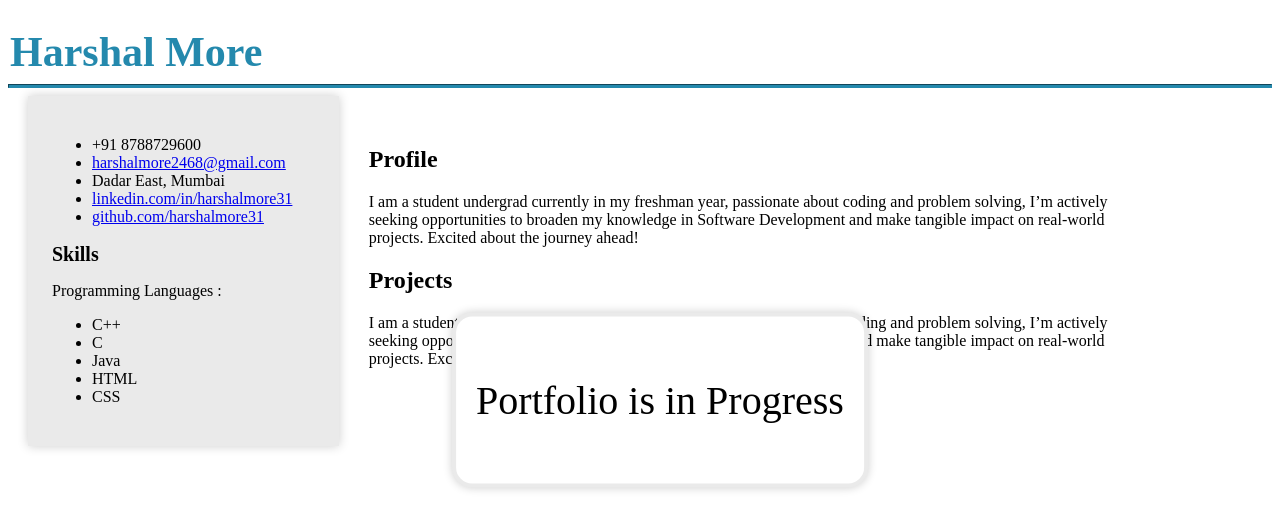
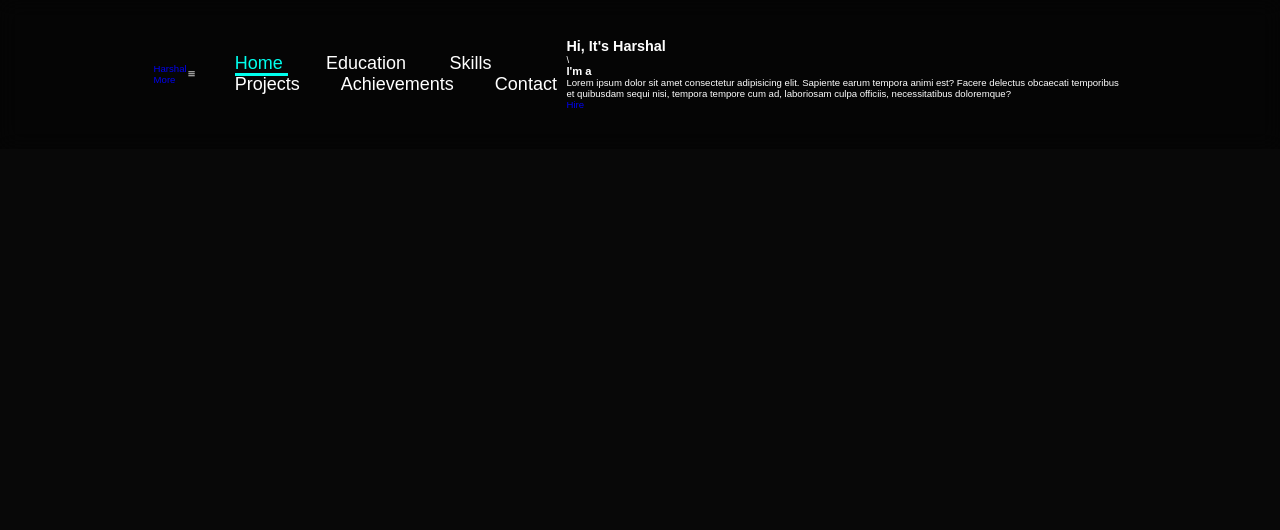
Before and after one commit to harshalmore31/harshalmore31.github.io, a plain HTML site: page index.html in a window 1280 px wide. Drawn offline with nearby package versions, Linux system fonts and the light colour scheme; a script that the page names is missing.

Commit message:
20 April

```diff
--- a/index.html
+++ b/index.html
@@ -3,55 +3,48 @@
 <head>
     <meta charset="UTF-8">
     <meta name="viewport" content="width=device-width, initial-scale=1.0">
-    <title>Harshal More CV</title>
+    <title>Responsive Portfolio Website</title>
     <link rel="stylesheet" href="style.css">
+    <link href='https://unpkg.com/boxicons@2.1.4/css/boxicons.min.css' rel='stylesheet'>
 </head>
 <body>
-    <B><h1 id="title">Harshal More</h1></B>
-     <B><hr id="hr"></B>
-     <div class="container">
-        <section class="infodata">
-            <p>
-                <ul>
-                    <li>+91 8788729600 </li>
-                    <li><a href="mailto:harshalmore2468@gmail.com">harshalmore2468@gmail.com</a></li>
-                    <li>Dadar East, Mumbai </li>
-                    <li><a href=https://www.linkedin.com/in/harshalmore31>linkedin.com/in/harshalmore31</a></li>
-                    <li><a href=https://github.com/harshalmore31>github.com/harshalmore31</a></li>
-                </ul>
-            </p>
-            <p>
-                <h1 class="skills">Skills</h1>
-                Programming Languages :
-                <ul>
-                    <li>C++</li>
-                    <li>C</li>
-                    <li>Java</li>
-                    <li>HTML</li>
-                    <li>CSS</li>
-                </ul>
-            </p>
+    <header class="header">
+        <a href="#home" class="#logo">Harshal
+            <span>More</span>
+        </a>
+        <i class='bx bx-menu' class="menu-icon"></i>
+
+        <nav class="navbar">
+            <a href="#home" class="active"> Home </a>
+            <a href="#education"> Education </a>
+            <a href="#skills"> Skills </a>
+            <a href="#projects"> Projects</a>
+            <a href="#achievements"> Achievements</a>
+            <a href="#contact"> Contact </a>
+        </nav>
+
+        <section class="home" id="home">
+            <div class="home-content">
+                <h1>Hi, It's <span>Harshal</span></h1>\
+                <h3 class="text-animation">I'm a <span></span></h3>
+                <p>
+                    Lorem ipsum dolor sit amet consectetur adipisicing elit. Sapiente earum tempora animi est? Facere delectus obcaecati temporibus et quibusdam sequi nisi, tempora tempore cum ad, laboriosam culpa officiis, necessitatibus doloremque?
+                </p>
+                <div class="social-icons">
+                    <a href="#"></a>
+                    <a href="#"></a>
+                    <a href="#"></a>
+                    <a href="#"></a>
+                </div>
+                <div class="btn-group">
+                    <a href="#" class="btn">Hire</a>
+                    <a href="#contact"></a>
+
+                </div>
+            </div>
         </section>
-        <section class="main">
 
-            <p class="par1">
-                <h1>Profile</h1>
-                I am a student undergrad currently in my freshman year, passionate
-                about coding and problem solving, I’m actively seeking opportunities to
-                broaden my knowledge in Software Development and make tangible
-                impact on real-world projects. Excited about the journey ahead!
-            </p>
-
-            <p class="par2">
-                <h1>Projects</h1>
-                I am a student undergrad currently in my freshman year, passionate
-                about coding and problem solving, I’m actively seeking opportunities to
-                broaden my knowledge in Software Development and make tangible
-                impact on real-world projects. Excited about the journey ahead!
-            </p>
-
-        </section>
-     </div>
+    </header>
     <script src="script.js"></script>
 </body>
 </html>
--- a/script.js
+++ /dev/null
@@ -1,17 +0,0 @@
-window.onload = function() {
-    const popUpCard = document.createElement('div');
-    popUpCard.style.position = 'fixed';
-    popUpCard.style.top = '50%';
-    popUpCard.style.left = '50%';
-    popUpCard.style.transform = 'translate(-50%, -50%)';
-    popUpCard.style.backgroundColor = 'white';
-    popUpCard.style.padding = '20px';
-    popUpCard.style.borderRadius = '20px';
-    popUpCard.style.boxShadow = '0 0 10px rgba(0, 0, 0, 0.2)';
-    popUpCard.style.zIndex = '9999';
-    popUpCard.classList.add('infodata');
-popUpCard.classList.add('hover');
-
-    popUpCard.innerHTML = '<p style="color: black; font-size: 40px"> Portfolio is in Progress </p>';
-    document.body.appendChild(popUpCard);
-};
--- a/style.css
+++ b/style.css
@@ -1,61 +1,84 @@
-.body{
-    display: flex;
-  flex-wrap: wrap;
-  font-family: Helvetica, Sans-Serif;
+*{
+    margin: 0;
+    padding: 0;
+    box-sizing: border-box;
+    text-decoration: none;
+    border: none;
+    outline: none;
+    scroll-behavior: smooth;
+    font-family: "Poppins", sans-serif;
 }
 
-#title{
-    padding-left: 2px;
-    color: rgb(36, 137, 173);
-    font-size: 42px;
-    margin-bottom: auto;
+/* the above is used to reset the default css styling state */
+
+:root{
+    --bg-color: #080808;
+    --second-bg-color: #131313;
+    --text-color: #ffffff;
+    --main-color: #00ffee;
 }
 
-#hr{
-    color: rgb(36, 137, 173);
-    border-color: rgb(36, 137, 173);
-    height: 2px;
-    background: rgb(36, 137, 173);
+/* It states and changes the default values in the root lvl and then access them as a global variables " */
+
+html{
+    font-size: 60%;
+    overflow-x: hidden;
 }
 
-.infodata{
-    font: Helvetica;
-    flex: 1;
-    padding: 20px;
-    border: 4px solid #eaeaea;
-    background: #eaeaea;
-    margin-left: 20px ;
+body{
+    background-color: var(--bg-color);
+    color: var(--text-color);
 }
 
-.main{
-    font: Helvetica;
-    flex: 3;
-    padding: 20px;
-    margin: 10px;
-    margin-right: 95px ;
-
+.header{
+    position: fixed;
+    top: 0;
+    left: 0;
+    width: 100%;
+    padding: 4rem 12% 4rem;
+    background: rgba(0, 0, 0, 0.3);
+    backdrop-filter: blur(10px);
+    display: flex;
+    justify-content: space-between;
+    align-items: center;
+    z-index: 5;
 }
 
-.par1{
-    font: Helvetica;
-    font-size: 18px;
+.logo{
+    font-size: 3rem;
+    color: var(--text-color);
+    font-weight: 800;
+    cursor: pointer;
+    transition: 0.3s ease;
+    font-size: large;
 }
 
-.container{
-    display: flex;
-    flex-wrap: wrap;
+.logo:hover{
+    transform: scale(1.1);
 }
 
-.skills{
-    font-size: 20px;
+.logo span{
+    text-shadow: 0 0 25px var(--main-color);
 }
 
-/* Hover effect */
-.infodata:hover {
-    box-shadow: 0 0 10px rgba(0, 0, 0, 0.2);
+.navbar a{
+    font-size: 1.8 rem;
+    color: var(--text-color);
+    margin-left: 4rem;
+    font-weight: 500;
+    transition: 0.3s ease;
+    border-bottom: 3px solid transparent;
+    font-size: large;
 }
 
-/* Shadow effect */
-.infodata {
-    box-shadow: 0 0 10px rgba(0, 0, 0, 0.2);
+.navb a:hover,
+    .navbar a.active{
+        color: var(--main-color);
+        border-bottom: 3px solid var(--main-color);
+    }
+
+#menu-icon{
+    font-size: 3.6rem;
+    color: var(--main-color);
+    display: none;
 }
```
Also changed, not shown: IMG000.jpg (added), Untitled.png (added), compDALL·E 2023-05-21 13.39.13 - .png (added).
